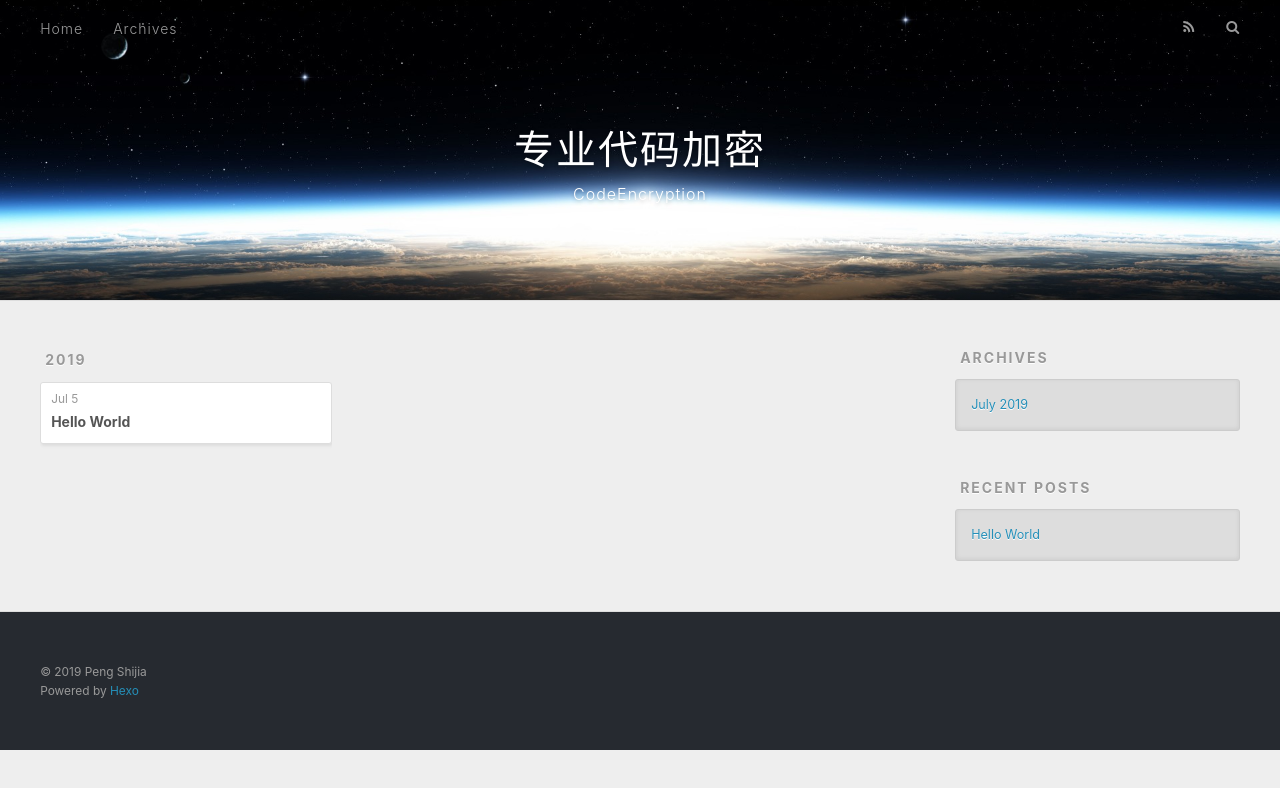
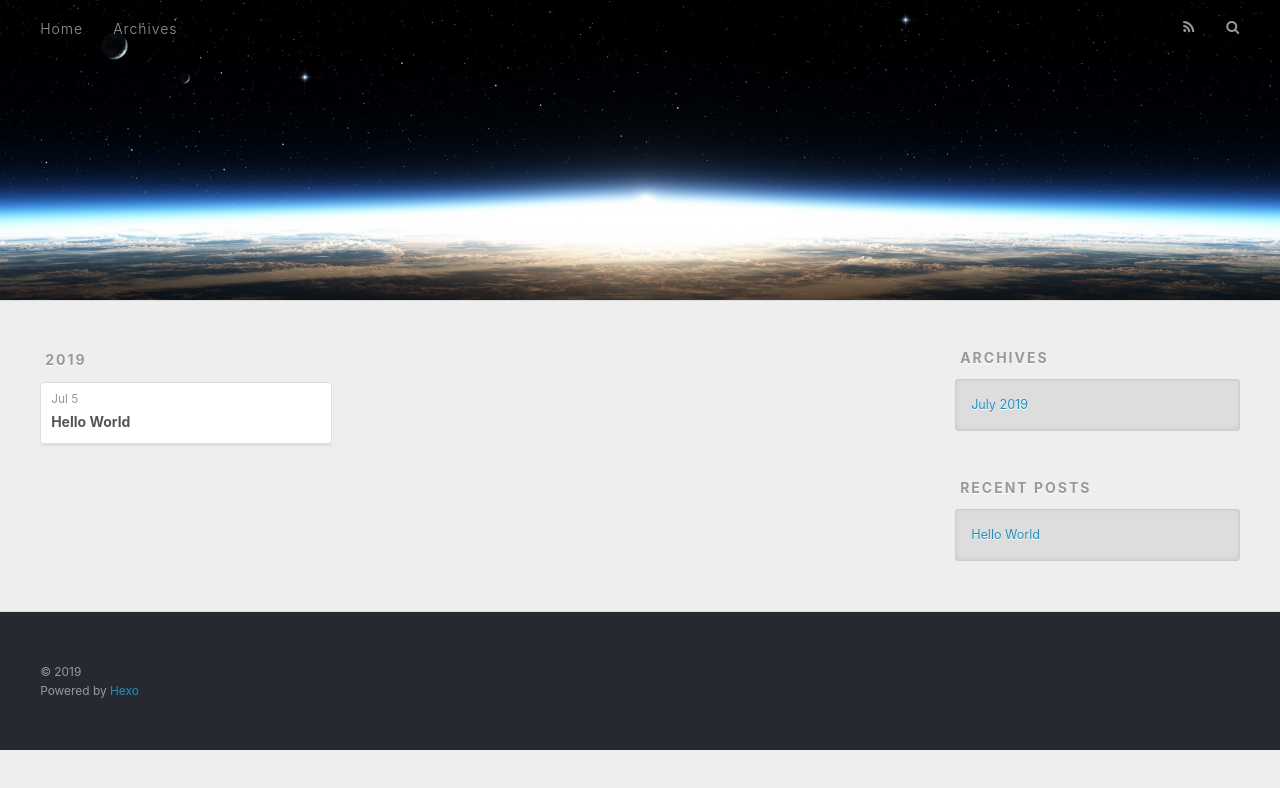
Before and after one commit to CodeEncryption/CodeEncryption.github.io, a plain HTML site: page archives/2019/07/index.html in a window 1280 px wide. Drawn offline with nearby package versions, Linux system fonts and the light colour scheme.

Commit message:
Site updated: 2019-07-05 16:22:07

```diff
--- a/archives/2019/07/index.html
+++ b/archives/2019/07/index.html
@@ -5,21 +5,17 @@
 
 
 
-  <title>Archives: 2019/7 | 专业代码加密</title>
+  <title>Archives: 2019/7 | </title>
   <meta name="viewport" content="width=device-width, initial-scale=1, maximum-scale=1">
-  <meta name="description" content="代码加密">
-<meta name="keywords" content="encryption">
-<meta property="og:type" content="website">
-<meta property="og:title" content="专业代码加密">
+  <meta property="og:type" content="website">
+<meta property="og:title">
 <meta property="og:url" content="http://yoursite.com/archives/2019/07/index.html">
-<meta property="og:site_name" content="专业代码加密">
-<meta property="og:description" content="代码加密">
+<meta property="og:site_name">
 <meta property="og:locale" content="default">
 <meta name="twitter:card" content="summary">
-<meta name="twitter:title" content="专业代码加密">
-<meta name="twitter:description" content="代码加密">
+<meta name="twitter:title">
 
-    <link rel="alternate" href="/atom.xml" title="专业代码加密" type="application/atom+xml">
+    <link rel="alternate" href="/atom.xml" title type="application/atom+xml">
 
 
     <link rel="icon" href="/favicon.png">
@@ -38,12 +34,8 @@
   <div id="header-outer" class="outer">
     <div id="header-title" class="inner">
       <h1 id="logo-wrap">
-        <a href="/" id="logo">专业代码加密</a>
+        <a href="/" id="logo"></a>
       </h1>
-
-        <h2 id="subtitle-wrap">
-          <a href="/" id="subtitle">CodeEncryption</a>
-        </h2>
 
     </div>
     <div id="header-inner" class="inner">
@@ -147,7 +139,7 @@
 
   <div class="outer">
     <div id="footer-info" class="inner">
-      &copy; 2019 Peng Shijia<br>
+      &copy; 2019 <br>
       Powered by <a href="http://hexo.io/" target="_blank">Hexo</a>
     </div>
   </div>
```
Also changed, not shown: 2019/07/05/hello-world/index.html (+6 -11 lines), archives/2019/index.html (+8 -16 lines), archives/index.html (+8 -16 lines), index.html (+9 -17 lines).
